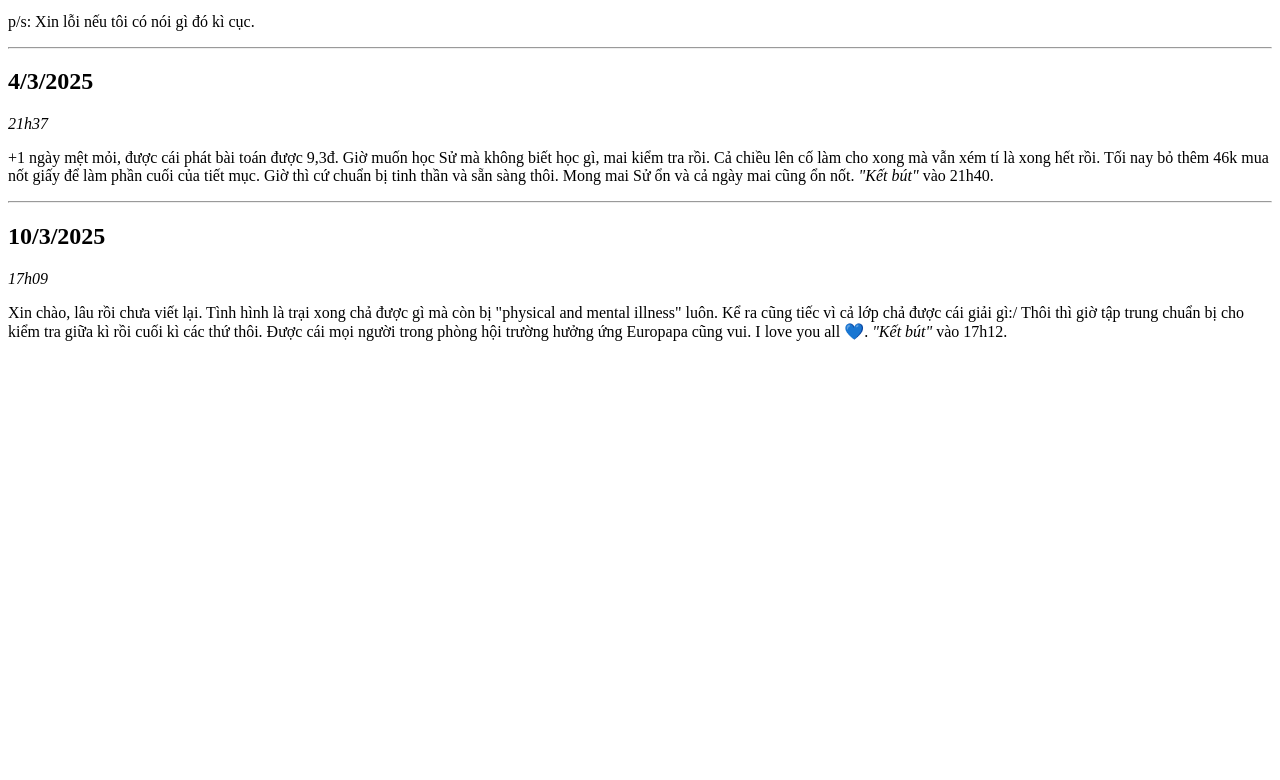
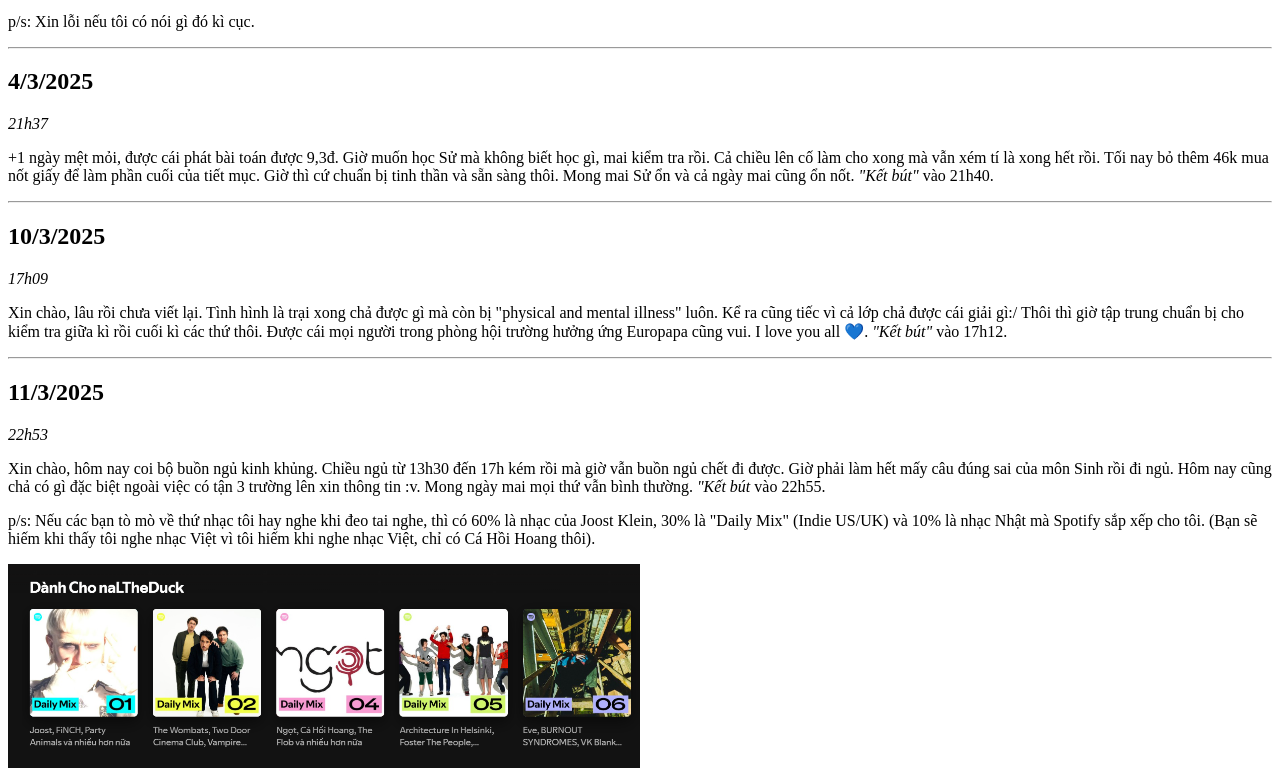
Before and after one commit to naLTheDuck/naLTDs-diary, a plain HTML site: page index.html in a window 1280 px wide. Shown: the part 1729-2509 px from the top of the page. Before the commit the page ends 2086 px from the top, so only its background shows below. Drawn offline with Linux system fonts and the light colour scheme.

Commit message:
Cập nhật 11/3

```diff
--- a/index.html
+++ b/index.html
@@ -49,5 +49,11 @@
     <h2>10/3/2025</h2>
     <p><i>17h09</i></p>
     <p>Xin chào, lâu rồi chưa viết lại. Tình hình là trại xong chả được gì mà còn bị "physical and mental illness" luôn. Kể ra cũng tiếc vì cả lớp chả được cái giải gì:/ Thôi thì giờ tập trung chuẩn bị cho kiểm tra giữa kì rồi cuối kì các thứ thôi. Được cái mọi người trong phòng hội trường hưởng ứng Europapa cũng vui. I love you all 💙. <i>"Kết bút"</i> vào 17h12.</p>
+    <hr>
+    <h2>11/3/2025</h2>
+    <p><i>22h53</i></p>
+    <p>Xin chào, hôm nay coi bộ buồn ngủ kinh khủng. Chiều ngủ từ 13h30 đến 17h kém rồi mà giờ vẫn buồn ngủ chết đi được. Giờ phải làm hết mấy câu đúng sai của môn Sinh rồi đi ngủ. Hôm nay cũng chả có gì đặc biệt ngoài việc có tận 3 trường lên xin thông tin :v. Mong ngày mai mọi thứ vẫn bình thường. <i>"Kết bút</i> vào 22h55.</p>
+    <p>p/s: Nếu các bạn tò mò về thứ nhạc tôi hay nghe khi đeo tai nghe, thì có 60% là nhạc của Joost Klein, 30% là "Daily Mix" (Indie US/UK) và 10% là nhạc Nhật mà Spotify sắp xếp cho tôi. (Bạn sẽ hiếm khi thấy tôi nghe nhạc Việt vì tôi hiếm khi nghe nhạc Việt, chỉ có Cá Hồi Hoang thôi).</p>
+    <img src="media/2.png" alt='Các album "Daily Mix" trên Spotify'>
 </body>
 </html>
```
Also changed, not shown: media/2.png (added).
